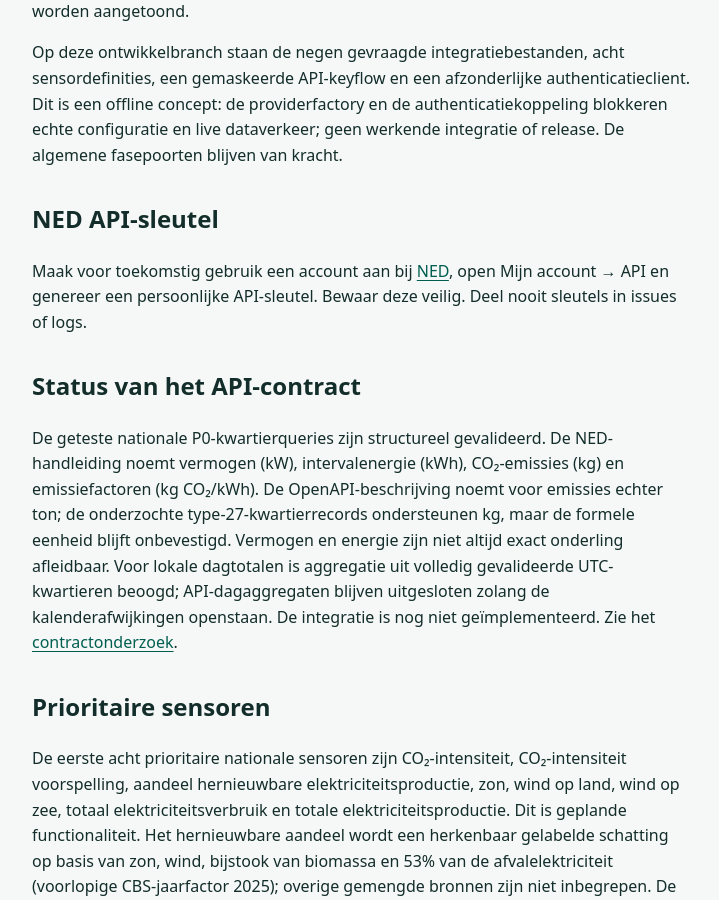
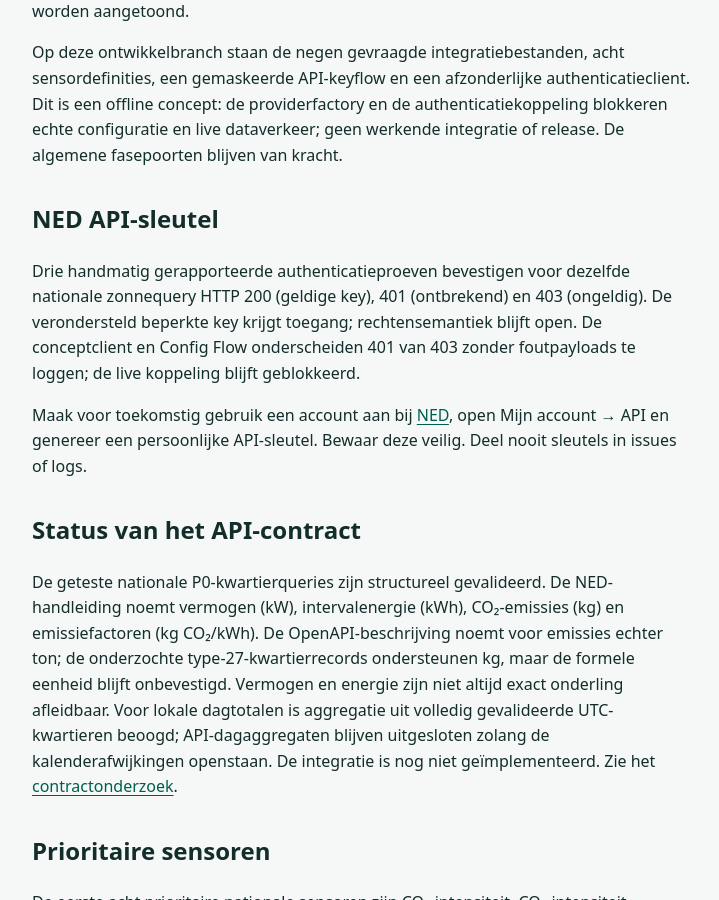
Before and after one commit to HiDiHo01/ha-Nationaal-Energie-Dashboard, a Jekyll site: the page built from site/nl/documentation.md, in a window 1280 px wide and 900 px high, scrolled down 679 px. Shown: the whole window, without its empty margins (72-791 px from the left). Built offline with Jekyll 4.4.1, drawn with Linux system fonts in a browser that asks for light colours.

Commit message:
docs: record AUTH-001–005 in site/nl/documentation.md

```diff
--- a/site/nl/documentation.md
+++ b/site/nl/documentation.md
@@ -13,6 +13,8 @@ De integratie is nog in ontwikkeling. Er is geen installeerbare release. De beoo
 Op deze ontwikkelbranch staan de negen gevraagde integratiebestanden, acht sensordefinities, een gemaskeerde API-keyflow en een afzonderlijke authenticatieclient. Dit is een offline concept: de providerfactory en de authenticatiekoppeling blokkeren echte configuratie en live dataverkeer; geen werkende integratie of release. De algemene fasepoorten blijven van kracht.
 
 ## NED API-sleutel
+
+Drie handmatig gerapporteerde authenticatieproeven bevestigen voor dezelfde nationale zonnequery HTTP 200 (geldige key), 401 (ontbrekend) en 403 (ongeldig). De verondersteld beperkte key krijgt toegang; rechtensemantiek blijft open. De conceptclient en Config Flow onderscheiden 401 van 403 zonder foutpayloads te loggen; de live koppeling blijft geblokkeerd.
 
 Maak voor toekomstig gebruik een account aan bij [NED](https://ned.nl/), open Mijn account → API en genereer een persoonlijke API-sleutel. Bewaar deze veilig. Deel nooit sleutels in issues of logs.
 
```
